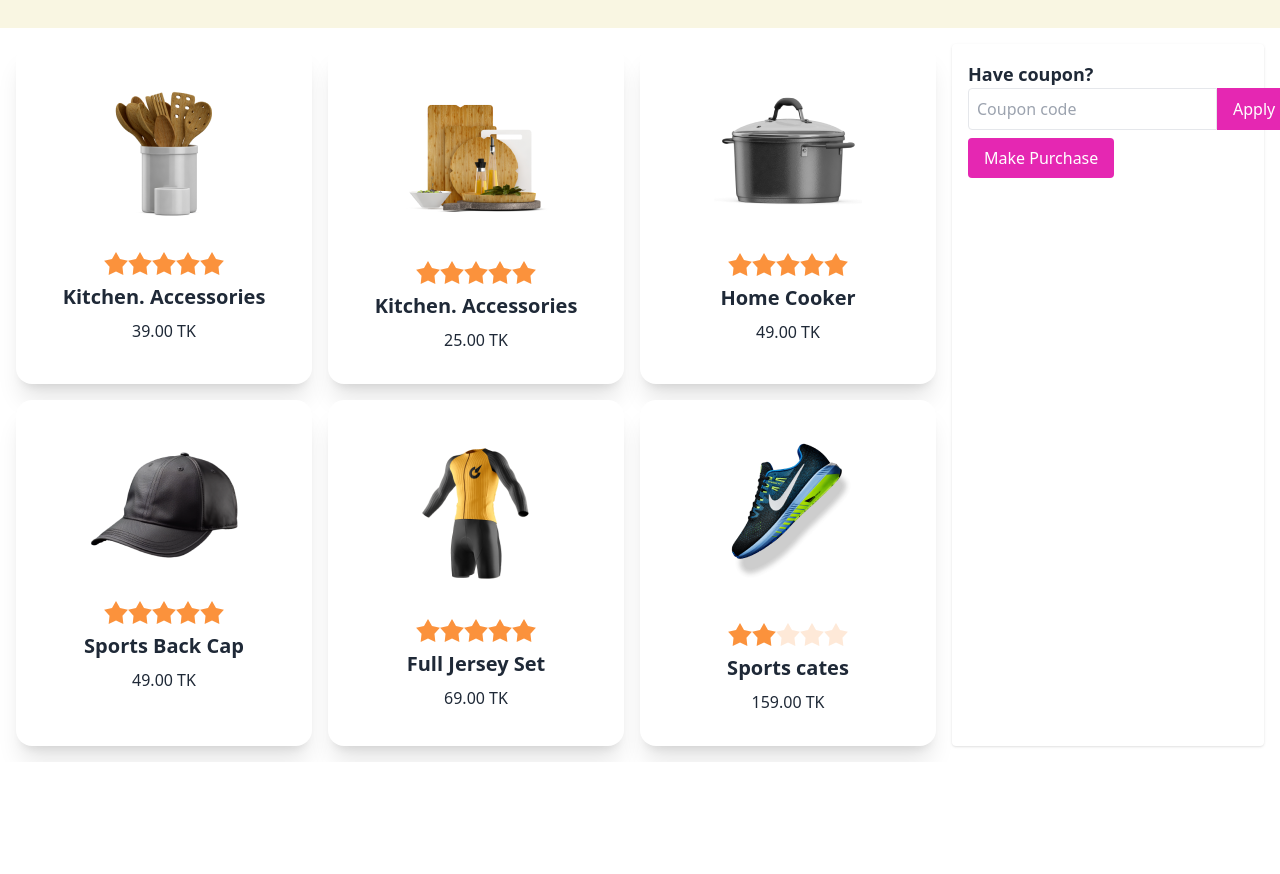
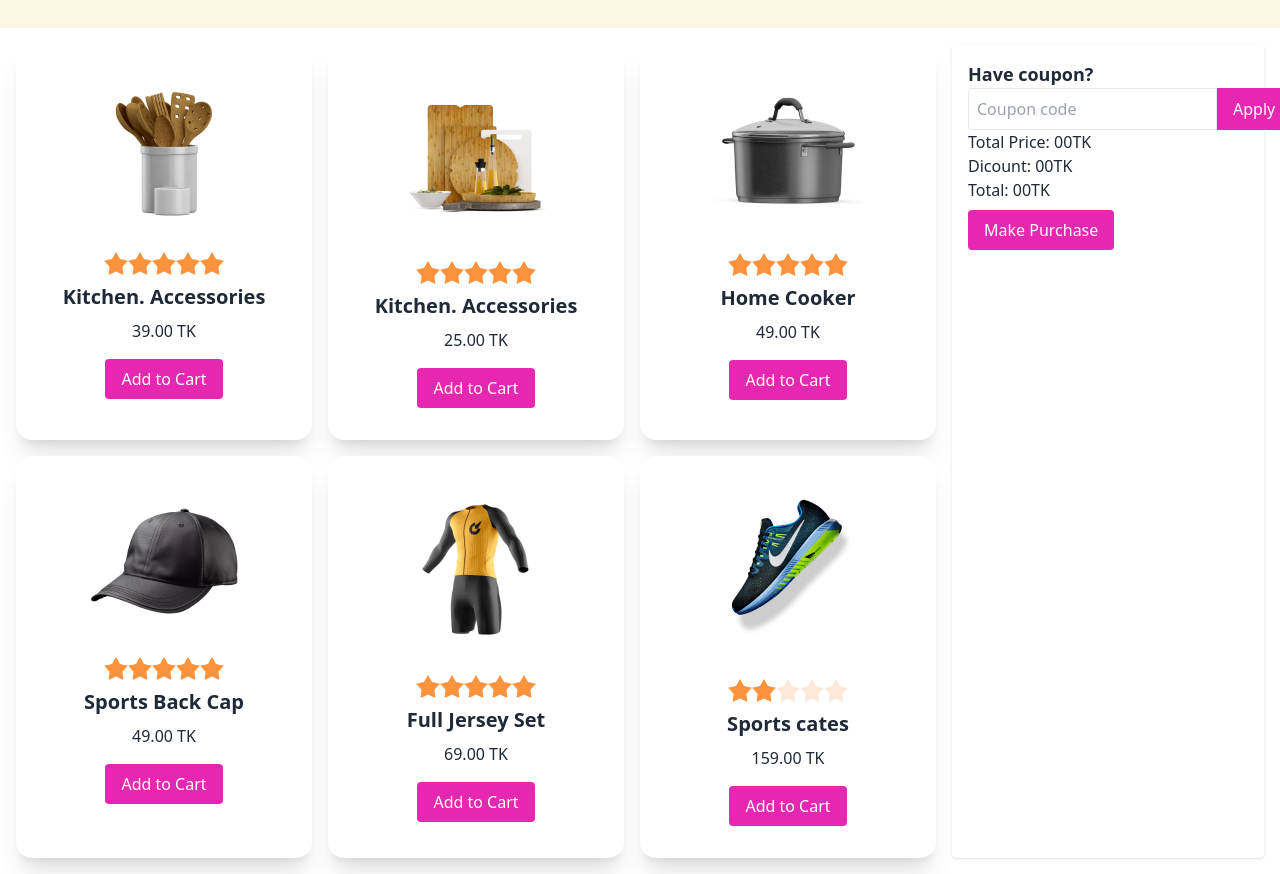
Before and after one commit to Zahid51095/Summer-Sale-Project, a plain HTML site: page index.html in a window 1280 px wide. Shown: the part 620-1494 px from the top of the page. Before the commit the page ends 1382 px from the top, so only its background shows below. Drawn offline with nearby package versions, Linux system fonts and the light colour scheme.

Commit message:
added partial calculation

```diff
--- a/index.html
+++ b/index.html
@@ -42,13 +42,14 @@
                           </div>
                       <h2 class="card-title">Kitchen. Accessories</h2>
                       <h2>39.00 TK</h2>
+                      <button onclick="handleClickBtn(this)"   class="bg-[#E527B2] text-white px-4 py-2 rounded mt-2">Add to Cart</button>
                     </div>
                   </div>
-                  <div class="card  bg-base-100 shadow-xl">
+                  <div   class="card  bg-base-100 shadow-xl">
                     <figure class="px-10 pt-10">
                       <img src="./images/prod2.png" alt="Shoes" class="rounded-xl" />
                     </figure>
-                    <div class="card-body items-center text-center">
+                    <div  class="card-body items-center text-center">
                         <div class="rating">
                             <input type="radio" name="rating-2" class="mask mask-star-2 bg-orange-400" />
                             <input type="radio" name="rating-2" class="mask mask-star-2 bg-orange-400" checked />
@@ -58,14 +59,14 @@
                           </div>
                       <h2 class="card-title">Kitchen. Accessories</h2>
                       <h2>25.00 TK</h2>
-
+                      <button onclick="handleClickBtn(this)"   class="bg-[#E527B2] text-white px-4 py-2 rounded mt-2">Add to Cart</button>
                     </div>
                   </div>
-                  <div class="card bg-base-100 shadow-xl">
+                  <div    class="card bg-base-100 shadow-xl">
                     <figure class="px-10 pt-10">
                       <img src="./images/prod3.png" alt="Shoes" class="rounded-xl" />
                     </figure>
-                    <div class="card-body items-center text-center">
+                    <div  class="card-body items-center text-center">
                         <div class="rating">
                             <input type="radio" name="rating-2" class="mask mask-star-2 bg-orange-400" />
                             <input type="radio" name="rating-2" class="mask mask-star-2 bg-orange-400" checked />
@@ -75,16 +76,17 @@
                           </div>
                       <h2 class="card-title">Home Cooker</h2>
                       <h2>49.00 TK</h2>
+                      <button onclick="handleClickBtn(this)"   class="bg-[#E527B2] text-white px-4 py-2 rounded mt-2">Add to Cart</button>
 
                     </div>
                   </div>
 
                 <!-- Second Row of Cards -->
-                <div class="card bg-base-100 shadow-xl">
+                <div   class="card bg-base-100 shadow-xl">
                     <figure class="px-10 pt-10">
                       <img src="./images/prod4.png" alt="Shoes" class="rounded-xl" />
                     </figure>
-                    <div class="card-body items-center text-center">
+                    <div  class="card-body items-center text-center">
                         <div class="rating">
                             <input type="radio" name="rating-2" class="mask mask-star-2 bg-orange-400" />
                             <input type="radio" name="rating-2" class="mask mask-star-2 bg-orange-400" checked />
@@ -94,14 +96,15 @@
                           </div>
                       <h2 class="card-title">Sports Back Cap</h2>
                       <h2>49.00 TK</h2>
+                      <button onclick="handleClickBtn(this)"   class="bg-[#E527B2] text-white px-4 py-2 rounded mt-2">Add to Cart</button>
 
                     </div>
                   </div>
-                  <div class="card bg-base-100 shadow-xl">
+                  <div    class="card bg-base-100 shadow-xl">
                     <figure class="px-10 pt-10">
                       <img src="./images/prod5.png" alt="Shoes" class="rounded-xl" />
                     </figure>
-                    <div class="card-body items-center text-center">
+                    <div  class="card-body items-center text-center">
                         <div class="rating">
                             <input type="radio" name="rating-2" class="mask mask-star-2 bg-orange-400" />
                             <input type="radio" name="rating-2" class="mask mask-star-2 bg-orange-400" checked />
@@ -111,13 +114,14 @@
                           </div>
                       <h2 class="card-title">Full Jersey Set</h2>
                       <h2>69.00 TK</h2>
+                      <button onclick="handleClickBtn(this)"  class="bg-[#E527B2] text-white px-4 py-2 rounded mt-2">Add to Cart</button>
                     </div>
                   </div>
-                  <div class="card  bg-base-100 shadow-xl">
+                  <div   class="card  bg-base-100 shadow-xl">
                     <figure class="px-10 pt-10">
                       <img src="./images/prod6.png" alt="Shoes" class="rounded-xl" />
                     </figure>
-                    <div class="card-body items-center text-center">
+                    <div  class="card-body items-center text-center">
                         <div class="rating">
                             <input type="radio" name="rating-2" class="mask mask-star-2 bg-orange-400" />
                             <input type="radio" name="rating-2" class="mask mask-star-2 bg-orange-400" checked />
@@ -127,6 +131,7 @@
                           </div>
                       <h2 class="card-title">Sports cates</h2>
                       <h2>159.00 TK</h2>
+                      <button onclick="handleClickBtn(this)"   class="bg-[#E527B2] text-white px-4 py-2 rounded mt-2">Add to Cart</button>
 
                     </div>
                   </div>
@@ -135,16 +140,20 @@
             <!-- Coupon Section -->
             <section class="w-1/4 p-4 rounded shadow ml-4">
                 <h2 class="text-lg font-semibold">Have coupon?</h2>
-                <!-- <input type="text" class="border p-2 mt-2 w-full" placeholder="Coupon Code"> -->
                 <div class="flex">
                     <input type="text" class="border p-2 rounded-l" placeholder="Coupon code">
                     <button class="bg-[#E527B2] text-white px-4 py-2 rounded-r" >Apply</button>
                 </div>
-                <!-- <button class="mt-2 bg-[#E527B2] text-white px-4 py-2 rounded block">Apply Coupon</button> -->
+                <div class="selected-items" id="selected-items">
+                </div>
+                <h6>Total Price: <span id="total">00</span>TK</h6>
+                <h6>Dicount: <span id="discount">00</span>TK</h6>
+                <h6>Total: <span id ="dis-total">00</span>TK</h6>
                 <button class="mt-2 bg-[#E527B2] text-white px-4 py-2 rounded">Make Purchase</button>
 
             </section>
         </div>
         </main>
+        <script src="js/calculation.js"></script>
 </body>
 </html>
--- /dev/null
+++ b/js/calculation.js
@@ -0,0 +1,31 @@
+let total = 0;
+
+
+
+
+function handleClickBtn(target) {
+    const selectedItemContainer = document.getElementById("selected-items");
+    const itemName = target.parentNode.childNodes[3].innerText;
+    const li = document.createElement("li");
+    li.innerText = itemName;
+    selectedItemContainer.appendChild(li);
+
+    const price = target.parentNode.childNodes[5].innerText.split(" ")[0];
+    total = parseInt (total) + parseInt (price);
+    document.getElementById("total").innerText = total;
+
+
+    let discount = 0;
+    let newTotal = 0
+    if(total >= 200) {
+        discount = (total * 20)/100;
+        newTotal = total - discount;
+
+    }
+    else {
+
+    }
+
+    document.getElementById("discount").innerText = discount;
+    document.getElementById("dis-total").innerText = newTotal;
+}
```
